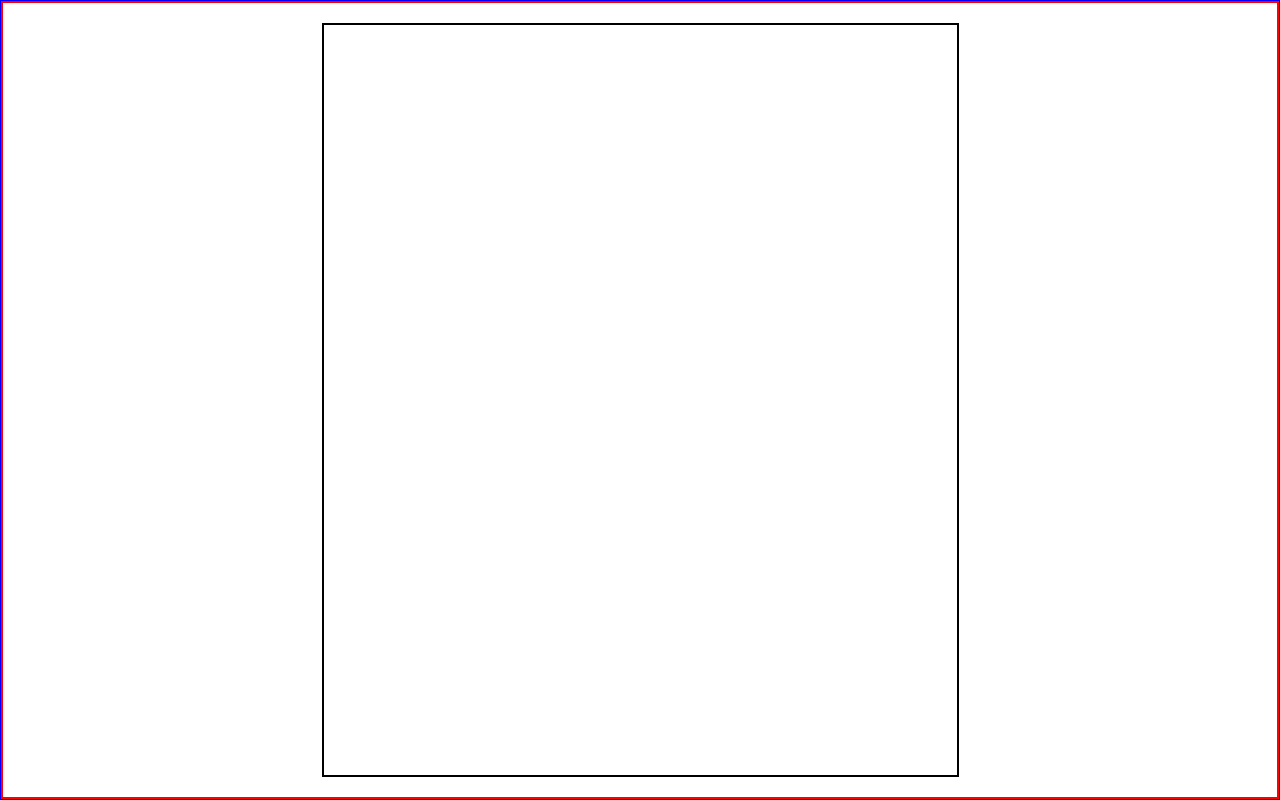
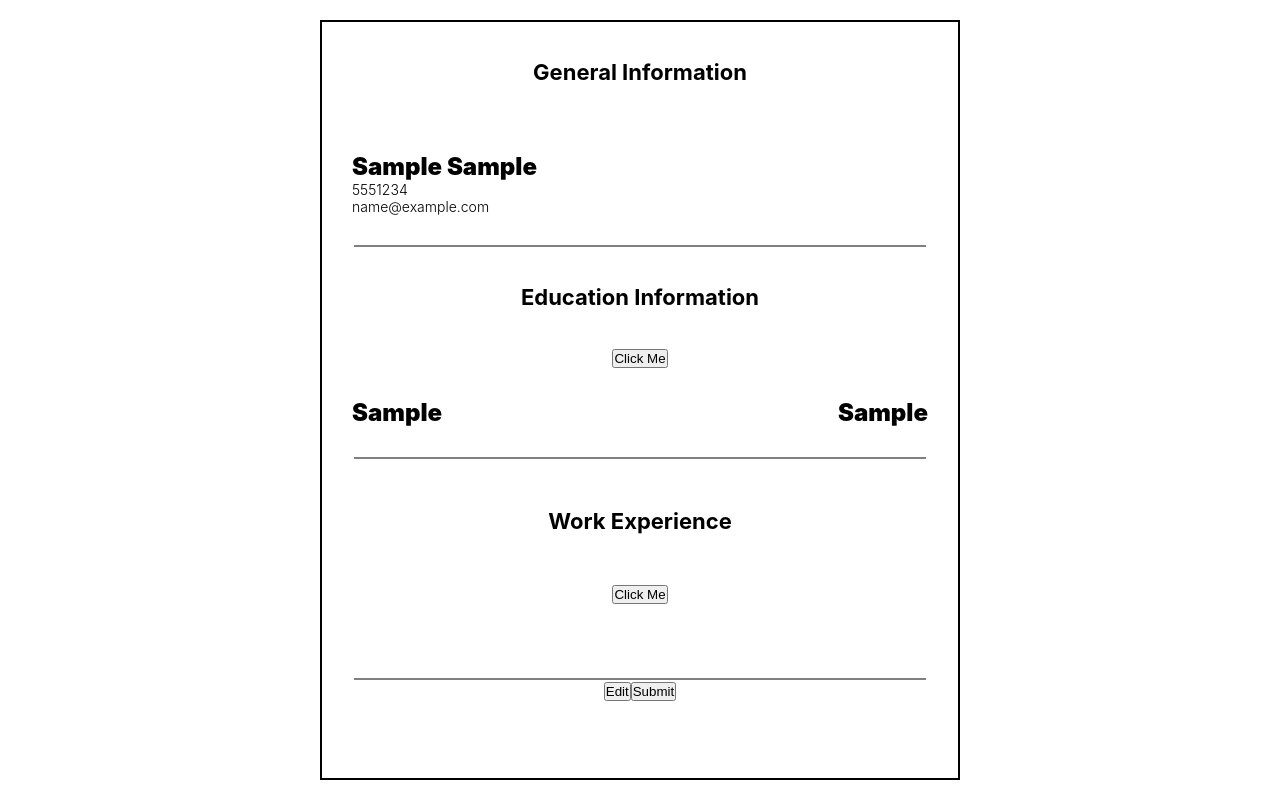
Before and after one commit to MelatoninJr/cv-app, a React (Create React App) app in the folder cv-project/: page / in a window 1280 px wide. Both pictures are taken after typing "Sample", "Sample", "5551234", "name@example.com", "Sample", "Sample" into the empty fields and a click on the button "Submit". Built offline with nearby package versions, Linux system fonts and the light colour scheme.

Commit message:
Everything working need to figure out why print isn't showing all page data

```diff
--- a/cv-project/src/App.css
+++ b/cv-project/src/App.css
@@ -46,14 +46,11 @@
 }
 
 #root {
-  border: 1px solid blue;
   display: flex;
   height: 100vh;
 }
 
 .App {
-
-  border: 2px solid red;
   flex-grow: 1;
   display: flex;
   justify-content: center;
@@ -80,3 +77,8 @@
   padding: 0;
   box-sizing: border-box;
 }
+#hello {
+  width: 100px;
+  height: 100px;
+  background-color: blue;
+}
--- a/cv-project/src/App.js
+++ b/cv-project/src/App.js
@@ -3,6 +3,7 @@ import './App.css';
 import General from './components/general'
 import Education from './components/education'
 import Experience from './components/experience'
+import SubmitPreview from './components/submitpreview'
 import React, { Component, useState, useEffect} from 'react'
 import uuid from 'react-uuid'
 
@@ -38,6 +39,8 @@ class App extends Component {
       }],
       educationArray: [new Constructor()],
       experienceArray: [new ExperienceConstructor()],
+      submitArray: [],
+      statusValue: false
 
     }
 
@@ -48,6 +51,10 @@ class App extends Component {
     this.onClickEducationFunction = this.onClickEducationFunction.bind(this)
     this.onClickExperienceFunction = this.onClickExperienceFunction.bind(this)
     this.submit = this.submit.bind(this)
+    this.edit = this.edit.bind(this)
+
+    //this.dataTest = this.dataTest.bind(this)
+
   }
 
 
@@ -162,23 +169,55 @@ class App extends Component {
 
  submit(e) {
 
-  const select = document.querySelector('#generalform')
-  select.remove()
+  if(this.state.statusValue === true) {
+    window.print()
+  }
+
+  this.setState(previousState => ({
+    statusValue: true
+  }))
+
   console.log(this.state)
+  /*this.setState(prevState => ({
+    submitArray: prevState.submitArray.concat(1)
+    //submitArray: [...prevState.submitArray, 1]
+  }))
+  select.remove()*/
+  console.log(this.state.submitArray)
+ }
+ edit(e) {
 
+  if(this.state.statusValue === true) {
+    this.setState(prev => ({
+      statusValue: false
+    }))
+  }else{return}
  }
+
+
+
+
+
+
+
 
   render() {
 
   return (
     <div className="App">
         <div className='Container'>
+          <div className='submit'>
+        {this.state.submitArray.map((value, index) => (
+                  <div key={index} >{<SubmitPreview  data={this.state} />}</div>
+                  ))}
+                  </div>
         <form id='generalform'>
+
         <div className='generaltitle'>
                     General Information
                  </div>
 
-                  <General onClick={this.onChangeTest} uuid={uuid()}/>
+                  <General onClick={this.onChangeTest} uuid={uuid()} data={this.state} />
 
           <div className='sepcontainer'><div className='seperate'></div></div>
           <div className='educationtitle'>
@@ -186,7 +225,7 @@ class App extends Component {
          </div>
           <button onClick={this.onClickBtn} type='button'>Click Me</button>
                   {this.state.educationArray.map((value, index) => (
-                  <div key={index} >{<Education  educationid={this.state.educationArray[index].id} onClickEducation={this.onClickEducationFunction} />}</div>
+                  <div key={index} >{<Education  educationid={this.state.educationArray[index].id} indexnumber={index} onClickEducation={this.onClickEducationFunction} data={this.state} firstchange={this.firstchange}     />}</div>
                   ))}
           <div className='sepcontainer'><div className='seperate'></div></div>
           <div className='experiencetitle'>
@@ -194,7 +233,7 @@ class App extends Component {
              </div>
              <button onClick={this.onClickBtnTwo} type='button'>Click Me</button>
                   {this.state.experienceArray.map((value, index) => (
-                  <div key={index}>{<Experience experienceid={this.state.experienceArray[index].id} onClickExperience={this.onClickExperienceFunction} />}</div>
+                  <div key={index}>{<Experience experienceid={this.state.experienceArray[index].id} onClickExperience={this.onClickExperienceFunction} data={this.state} indexnumber={index} onClickBtnTwo={this.onClickBtnTwo} />}</div>
                   ))}
             <div className='sepcontainer'><div className='seperate'></div></div>
             <button onClick={this.edit} type='button'>Edit</button>
--- a/cv-project/src/components/education.css
+++ b/cv-project/src/components/education.css
@@ -40,3 +40,38 @@ input {
     align-items: flex-start;
 
 }
+
+.educationcontainertwo {
+
+    display: flex;
+    flex-direction: column;
+    padding: 30px;
+}
+
+.school,
+.field {
+
+    font-size: 24px;
+    font-weight: bolder;
+
+}
+
+.header {
+
+    display: flex;
+    justify-content: space-between;
+}
+
+li,
+ul {
+    list-style: none;
+}
+
+.headertwo {
+    font-size: 14px;
+    font-weight: 300;
+    display: flex;
+    justify-content: space-between;
+
+
+}
--- a/cv-project/src/components/education.js
+++ b/cv-project/src/components/education.js
@@ -5,56 +5,101 @@ class Education extends Component {
     constructor(props) {
         super(props)
         this.state = {
-            firstValue: ''
+            educationValue: ''
         }
-        this.firstChange = this.firstChange.bind(this)
+
+        this.firstchange = this.firstchange.bind(this)
 
     }
-    firstChange(e) {
-        //console.log(this.state.firstValue)
 
-        this.setState(previousState => ({
-            firstValue: e.target.value
-        }))
-    }
+    firstchange(e) {
+        const name = e.target.name
+        const value = e.target.value
+        console.log(e.target.value)
+        this.setState(( state, props ) => {
 
-    secondChange(e) {
-        //this.secondValue = e.target.value
-        //console.log(e.target.value)
-    }
-    thirdChange(e) {
-        //this.thirdValue = e.target.value
-        //console.log(e.target.value)
-    }
-    fourthChange(e) {
-        //this.fourthValue = e.target.value
-        //console.log(e.target.value)
-    }
+          return {
 
 
-    render() {
 
-        return(
+            educationValue: this.props.data.educationArray.map((element, index) => {
+
+              if(this.props.data.educationArray[index].id === this.props.educationid) {
+                console.log('matches')
+                return {index}
+              }
+
+              return element;
+
+            }
+
+            )
+          }
+        });
+
+
+
+
+       }
+
+
+
+    render()
+
+    {
+
+        if(this.props.data.statusValue === false)return(
         <div className='educationcontainer'>
 
 
-         <div className='educationformcontainer'>
+         <div className='educationformcontainer' firstchange={this.firstchange}>
             <div className='column-one'>
             <label htmlFor='school'>School Name</label>
-            <input type='text' id='school' name='school' defaultValue='' educationid={this.props.educationid} onChange={this.props.onClickEducation}></input>
+            <input type='text' id='school' name='school' defaultValue={this.props.data.educationArray[this.props.indexnumber].school} educationid={this.props.educationid} onChange={this.props.onClickEducation} indexnumber={this.props.indexnumber}></input>
             <label htmlFor='field'>Field of Study</label>
-            <input type='text' id='field' name='field' defaultValue='' educationid={this.props.educationid} onChange={this.props.onClickEducation}></input>
+            <input type='text' id='field' name='field' defaultValue={this.props.data.educationArray[this.props.indexnumber].field} educationid={this.props.educationid} onChange={this.props.onClickEducation}></input>
             </div>
             <div className='column-two'>
             <label htmlFor='start'>Start Date</label>
-            <input type='date'defaultValue="2022-01-01"min="1900-01-01" max="2040-12-31" id='start' name='start' educationid={this.props.educationid} onChange={this.props.onClickEducation}></input>
+            <input type='date'defaultValue={this.props.data.educationArray[this.props.indexnumber].start}min="1900-01-01" max="2040-12-31" id='start' name='start' educationid={this.props.educationid} onChange={this.props.onClickEducation}></input>
             <label htmlFor='enddate'>End Date</label>
-            <input type='date'defaultValue="2022-01-01"min="1900-01-01" max="2040-12-31" id='enddate' name='end'educationid={this.props.educationid} onChange={this.props.onClickEducation}></input>
+            <input type='date'defaultValue={this.props.data.educationArray[this.props.indexnumber].end}min="1900-01-01" max="2040-12-31" id='enddate' name='end'educationid={this.props.educationid} onChange={this.props.onClickEducation}></input>
             </div>
         </div>
 
     </div>
         )
+        else if(this.props.data.statusValue === true) return (
+            <div className='educationcontainertwo' >
+
+
+            <div className='educationformcontainertwo'>
+                <ul>
+                    <li className='header'>
+                        <div className='school'>{this.props.data.educationArray[this.props.indexnumber].school}</div><div className='field'>{this.props.data.educationArray[this.props.indexnumber].field}</div>
+                    </li>
+
+                    <li className='headertwo'>
+                        <div className = 'start'>
+                            {this.props.data.educationArray[this.props.indexnumber].start}
+                        </div>
+                         <div className='end'>
+                            {this.props.data.educationArray[this.props.indexnumber].end}
+                        </div>
+                    </li>
+                    <li>
+
+                    </li>
+
+
+
+
+                </ul>
+                </div>
+                </div>
+        )
+
+
     }
 
 
--- a/cv-project/src/components/experience.css
+++ b/cv-project/src/components/experience.css
@@ -65,3 +65,36 @@ textarea {
 .column-three {
     width: 100%;
 }
+
+
+
+.experienceformcontainertwo {
+
+    display: flex;
+    flex-direction: column;
+    margin: 30px;
+}
+
+.header {
+    display: flex;
+    justify-content: space-between;
+    font-size: 24px;
+    font-weight: bolder;
+
+}
+
+.headertwo {
+    display: flex;
+    justify-content: space-between;
+    font-size: 14px;
+    font-weight: 300;
+}
+
+.headerthree {
+    display: flex;
+    justify-content: flex-start;
+    text-align: left;
+    font-size: 12px;
+    font-weight: 300;
+    padding-top: 14px;
+}
--- a/cv-project/src/components/experience.js
+++ b/cv-project/src/components/experience.js
@@ -12,36 +12,83 @@ class Experience extends Component {
 
 
     render() {
+        if(this.props.data.statusValue === false)
+
         return(
+
             <div className='experiencecontainer'>
 
             <div className='conone'>
              <div className='experienceformcontainer'>
+
                 <div className='column-one'>
                 <label htmlFor='companyname'>Company Name</label>
-                <input type='text' id='companyname' name='companyname' defaultValue='' experienceid={this.props.experienceid} onChange={this.props.onClickExperience}></input>
+                <input type='text' id='companyname' name='companyname' defaultValue={this.props.data.experienceArray[this.props.indexnumber].companyname} experienceid={this.props.experienceid} onChange={this.props.onClickExperience}></input>
                 <label htmlFor='positiontitle'>Position Title</label>
-                <input type='text' id='positiontitle' name='positiontitle' defaultValue='' experienceid={this.props.experienceid} onChange={this.props.onClickExperience}></input>
+                <input type='text' id='positiontitle' name='positiontitle' defaultValue={this.props.data.experienceArray[this.props.indexnumber].positiontitle} experienceid={this.props.experienceid} onChange={this.props.onClickExperience}></input>
                 </div>
                 <div className='column-two'>
 
                 <label htmlFor='startdate'>Start Date</label>
-                <input type='date'defaultValue="2022-01-01"min="1900-01-01" max="2040-12-31" id='startdate' name='startdate' experienceid={this.props.experienceid} onChange={this.props.onClickExperience} ></input>
+                <input type='date'defaultValue={this.props.data.experienceArray[this.props.indexnumber].startdate}min="1900-01-01" max="2040-12-31" id='startdate' name='startdate' experienceid={this.props.experienceid} onChange={this.props.onClickExperience} ></input>
                 <label htmlFor='enddate'>End Date</label>
-                <input type='date'defaultValue="2022-01-01"min="1900-01-01" max="2040-12-31" id='enddate' name='enddate' experienceid={this.props.experienceid} onChange={this.props.onClickExperience}></input>
+                <input type='date'defaultValue={this.props.data.experienceArray[this.props.indexnumber].enddate}min="1900-01-01" max="2040-12-31" id='enddate' name='enddate' experienceid={this.props.experienceid} onChange={this.props.onClickExperience}></input>
                 </div>
                 </div>
 
                 </div>
                 <div className='contwo'>
                 <div className='column-three'>
-                <textarea name="description" defaultValue='Work Task Examples...' experienceid={this.props.experienceid} onChange={this.props.onClickExperience}></textarea>
+                <textarea name="description" placeholder='Work Task Examples...'defaultValue={this.props.data.experienceArray[this.props.indexnumber].description} experienceid={this.props.experienceid} onChange={this.props.onClickExperience}></textarea>
                 </div>
             </div>
 
 
         </div>
 
+        ); else if(this.props.data.statusValue === true) return (
+            <div className='experiencecontainertwo'>
+
+
+             <div className='experienceformcontainertwo'>
+             <ul>
+                    <li className='header'>
+                        <div className ='company'>{this.props.data.experienceArray[this.props.indexnumber].companyname}</div>
+                        <div className ='position'>
+                            {this.props.data.experienceArray[this.props.indexnumber].positiontitle}
+                        </div>
+                    </li>
+                    <li>
+
+                    </li>
+                    <li className='headertwo'>
+                        <div className='start'>
+                            {this.props.data.experienceArray[this.props.indexnumber].startdate}
+                        </div>
+                        <div className='end'>
+                            {this.props.data.experienceArray[this.props.indexnumber].enddate}
+                        </div>
+                    </li>
+
+                    <li className='headerthree'>
+                        <div className='description'>
+                            {this.props.data.experienceArray[this.props.indexnumber].description}
+                        </div>
+                    </li>
+
+
+
+
+                </ul>
+
+
+
+
+
+
+                </div>
+                </div>
+
         )
     }
 }
--- a/cv-project/src/components/general.css
+++ b/cv-project/src/components/general.css
@@ -40,3 +40,34 @@ input {
     align-items: flex-start;
 
 }
+
+ul,
+li {
+    list-style: none;
+}
+.generalcontainertwo {
+    margin: 30px;
+    display: flex;
+    flex-direction: column;
+
+}
+.firstname {
+    display: flex;
+    align-items: center;
+    justify-content: flex-start;
+    text-align: left;
+    font-size: 24px;
+    font-weight: bolder;
+
+}
+
+.phone {
+    display: flex;
+    align-items: center;
+    justify-content: flex-start;
+
+    font-size: 14px;
+    font-weight: 300;
+
+
+}
--- a/cv-project/src/components/general.js
+++ b/cv-project/src/components/general.js
@@ -10,6 +10,7 @@ class General extends Component {
     }
 
     render() {
+        if(this.props.data.statusValue === false)
         return(
             <div className='generalcontainer'>
 
@@ -17,20 +18,46 @@ class General extends Component {
                  <div className='generalformcontainer'>
                     <div className='column-one'>
                     <label htmlFor='fname'>First Name</label>
-                    <input type='text' id='fname' name='fname' defaultValue='' onChange={this.props.onClick} uuid={this.props.uuid}></input>
+                    <input type='text' id='fname' name='fname' defaultValue={this.props.data.generalArray[0].fname} onChange={this.props.onClick} uuid={this.props.uuid}></input>
                     <label htmlFor='lname'>Last Name</label>
-                    <input type='text' id='lname' name='lname'defaultValue='' onChange={this.props.onClick} uuid={this.props.uuid}></input>
+                    <input type='text' id='lname' name='lname'defaultValue={this.props.data.generalArray[0].lname} onChange={this.props.onClick} uuid={this.props.uuid}></input>
                     </div>
                     <div className='column-two'>
                     <label htmlFor='phone'>Phone Number</label>
-                    <input type='tel' id='phone' name='phone' pattern='[0-9]{3}-[0-9]{3}-[0-9]{4}' defaultValue='' onChange={this.props.onClick} uuid={this.props.uuid}></input>
+                    <input type='tel' id='phone' name='phone' pattern='[0-9]{3}-[0-9]{3}-[0-9]{4}' defaultValue={this.props.data.generalArray[0].phone} onChange={this.props.onClick} uuid={this.props.uuid}></input>
                     <label htmlFor='email'>Email</label>
-                    <input type='email' id='email' name='email' pattern='.+@globex\.com' defaultValue='' onChange={this.props.onClick} uuid={this.props.uuid}></input>
+                    <input type='email' id='email' name='email' pattern='.+@globex\.com' defaultValue={this.props.data.generalArray[0].email} onChange={this.props.onClick} uuid={this.props.uuid}></input>
                     </div>
                 </div>
 
             </div>
 
+        );else if(this.props.data.statusValue === true) return (
+            <div className='generalcontainertwo'>
+                                <ul>
+                    <li className='header'>
+                        <div className='firstname'>{this.props.data.generalArray[0].fname} {this.props.data.generalArray[0].lname}</div>
+                    </li>
+
+                    <li>
+                        <div className>
+                            <div className='phone'>{this.props.data.generalArray[0].phone}</div>
+                        </div>
+                    </li>
+                    <li>
+                        <div>
+                            <div className='phone'>{this.props.data.generalArray[0].email}</div>
+                        </div>
+                    </li>
+
+
+
+
+                </ul>
+
+            <div className='generalformcontainer'>
+                </div>
+                </div>
         )
 
     }
--- /dev/null
+++ b/cv-project/src/components/submitpreview.js
@@ -0,0 +1,29 @@
+import React, { Component } from 'react'
+import './submitpreview.css'
+class submitpreview extends Component {
+
+    constructor(props) {
+
+        super(props)
+        this.changing = this.changing.bind(this)
+    }
+
+    changing(e) {
+        return (this.props.data.educationArray[0].id)
+    }
+
+    render() {
+        //console.log(this.props.data.educationArray[0].id)
+        //const test = this.props.data.edcuationArray[0].id + 'this'
+        //console.log(test)
+        return(
+            <div data={this.props.data.educationArray[0].id} >hello</div>
+
+
+
+        )
+    }
+
+}
+
+export default submitpreview;
```
Also changed, not shown: cv-project/src/components/submitpreview.css (added).
